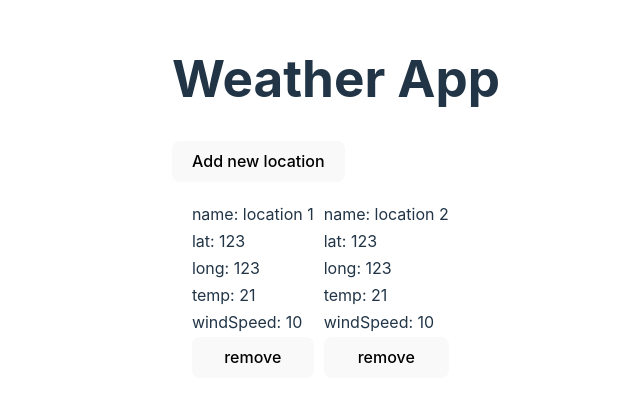
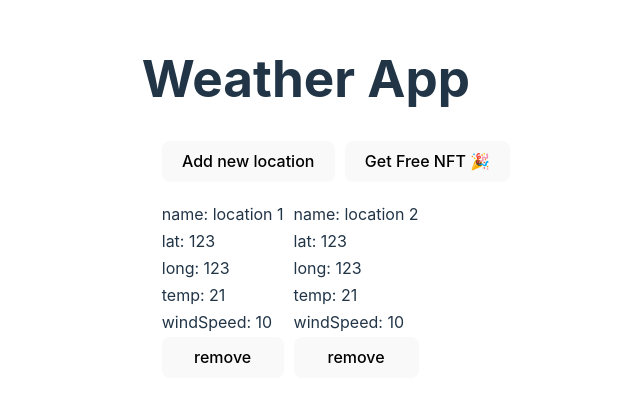
Before and after one commit to JoarDev/pilis-mod3-ramos-uruzagasti, a React (Vite) app: page / in a window 1280 px wide. Shown: the top 402 px of the page, without its empty margins (304-944 px from the left). Built offline with nearby package versions, Linux system fonts and the light colour scheme.

Commit message:
add free nft button

```diff
--- a/src/main.jsx
+++ b/src/main.jsx
@@ -8,6 +8,7 @@ import {
 import { LocationProvider } from "./context/LocationContext";
 import ErrorPage from "./error-page";
 import "./index.css";
+import FreeNFT from "./routes/freeNFT";
 import NewLocation from "./routes/newLocation";
 import Root from "./routes/root/root";
 
@@ -20,6 +21,10 @@ const router = createBrowserRouter([
   {
     path: "newLocation",
     element: <NewLocation />,
+  },
+  {
+    path: "freeNFT",
+    element: <FreeNFT />,
   }
 ]);
 
--- /dev/null
+++ b/src/routes/freeNFT.jsx
@@ -0,0 +1,15 @@
+export default function FreeNFT() {
+
+    return (
+        <div>
+            <h3>Para obtener tu NFT solo conecta tu wallet y luego pulsa en "Mint"</h3>
+          <iframe
+            src="https://gateway.ipfscdn.io/ipfs/QmPaVYdGue8zEXFKqrtVHpvzBvufM1DYzw5n1of3KVPG88/nft-drop.html?contract=0xBc28a666F9Dc2591c6D2206c0Fb6DeCaE93ec4d4&chainId=80001&theme=dark&primaryColor=orange"
+            width="600px"
+            height="600px"
+            style={{maxWidth:"100%"}}
+            frameborder="0"
+        ></iframe>
+        </div>
+      );
+  }
--- a/src/routes/root/root.jsx
+++ b/src/routes/root/root.jsx
@@ -8,9 +8,14 @@ export default function Root() {
       <>
         <div style={{margin: 50}}>
           <h1>Weather App</h1>
-          <Link to={"newLocation"}>
-            <button>Add new location</button>
-          </Link>
+          <div style={{display: "flex", gap: 10, margin: 20}}>
+            <Link to={"newLocation"}>
+              <button>Add new location</button>
+            </Link>
+            <Link to={"freeNFT"}>
+              <button>Get Free NFT 🎉</button>
+            </Link>
+          </div>
 
           <div style={{display: "flex", gap: 10, margin: 20}}>
             {
```
